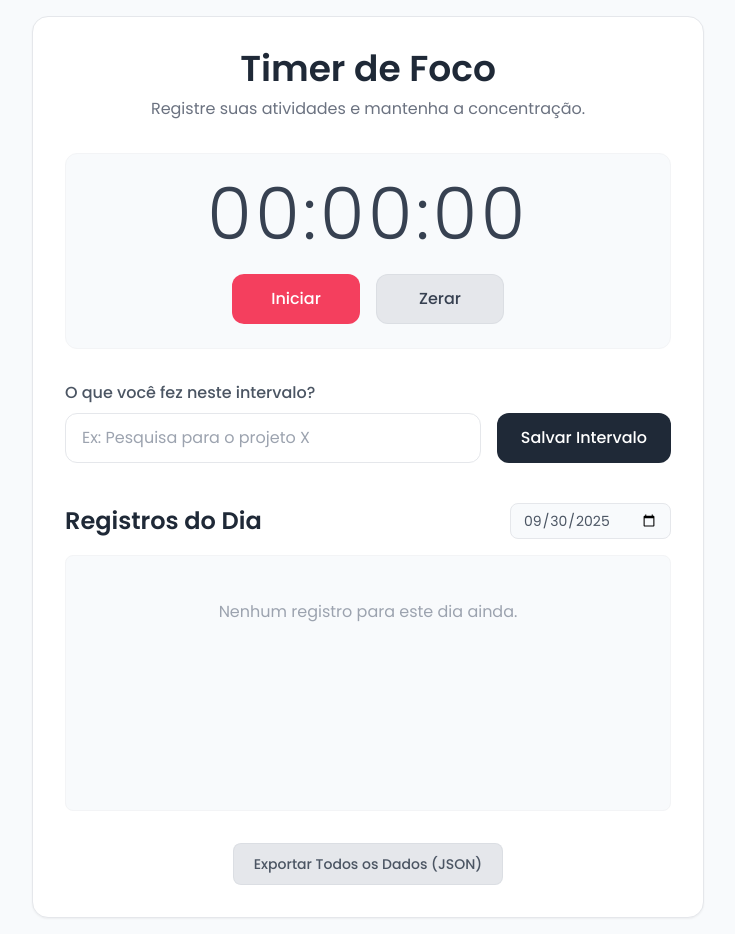
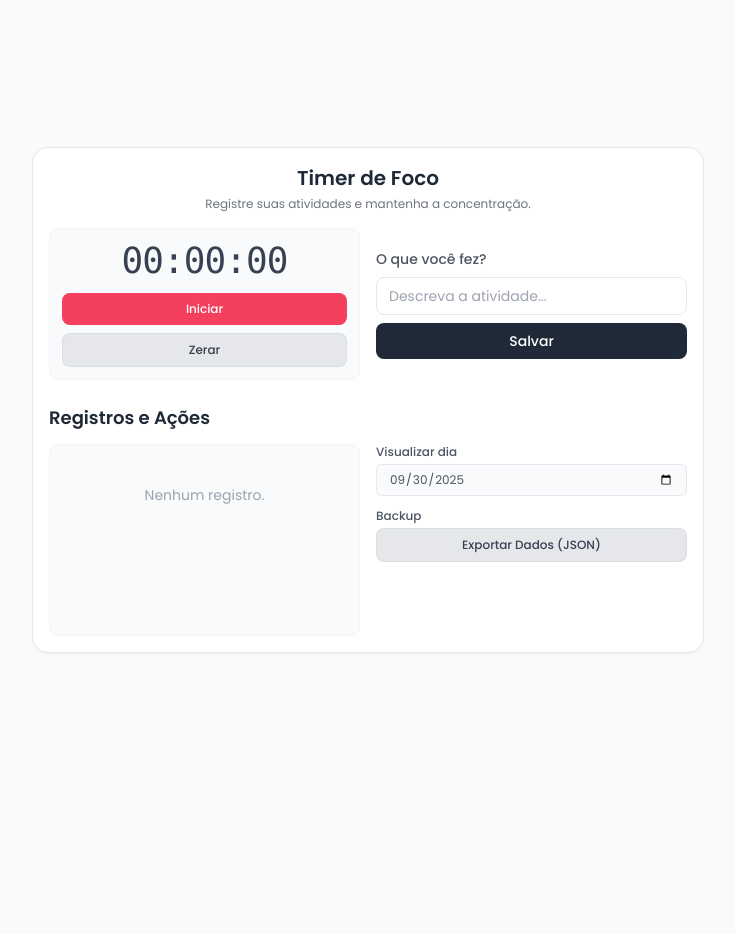
Before and after one commit to cynaramaira/timer, a plain HTML site: page index.html in a window 1280 px wide. Shown: the whole page, without its empty margins (272-1007 px from the left). After the commit the page ends 800 px from the top, so only its background shows below. Drawn offline with nearby package versions, Linux system fonts and the light colour scheme.

Commit message:
Update index.html

```diff
--- a/index.html
+++ b/index.html
@@ -2,7 +2,7 @@
 <html lang="pt-BR">
 <head>
     <meta charset="UTF-8">
-    <meta name="viewport" content="width=device-width, initial-scale=1.0">
+    <meta name="viewport" content="width=device-width, initial-scale-1.0">
     <title>Timer de Foco & Atividades</title>
     <script src="https://cdn.tailwindcss.com"></script>
     <link rel="preconnect" href="https://fonts.googleapis.com">
@@ -36,62 +36,71 @@
         }
     </style>
 </head>
-<body class="bg-slate-50 text-gray-700 flex items-center justify-center min-h-screen p-4">
+<body class="bg-slate-50 text-gray-700 flex items-center justify-center min-h-screen p-2 sm:p-4">
 
-    <div class="w-full max-w-2xl mx-auto bg-white rounded-2xl shadow-sm border border-gray-200 p-6 md:p-8">
+    <div class="w-full max-w-2xl mx-auto bg-white rounded-2xl shadow-sm border border-gray-200 p-4">
 
-        <header class="text-center mb-8">
-            <h1 class="text-3xl md:text-4xl font-semibold text-gray-800">Timer de Foco</h1>
-            <p class="text-gray-500 mt-2">Registre suas atividades e mantenha a concentração.</p>
+        <header class="text-center mb-4">
+            <h1 class="text-xl font-semibold text-gray-800">Timer de Foco</h1>
+            <p class="text-xs text-gray-500 mt-1">Registre suas atividades e mantenha a concentração.</p>
         </header>
 
         <main>
+            <div class="grid grid-cols-2 gap-4">
                 <!-- Seção do Timer -->
-            <div class="bg-slate-50 rounded-xl p-6 flex flex-col items-center border border-gray-100">
-                <div id="timer-display" class="text-5xl md:text-7xl font-light text-gray-700 tracking-wider">
+                <div class="bg-slate-50 rounded-lg p-3 flex flex-col items-center justify-center border border-gray-100 h-full">
+                    <div id="timer-display" class="text-4xl font-mono font-light text-gray-700 tracking-tight">
                         00:00:00
                     </div>
-                <div class="flex space-x-4 mt-6">
-                    <button id="start-pause-btn" class="px-8 py-3 bg-rose-500 hover:bg-rose-600 text-white font-medium rounded-xl transition-all duration-300 w-32 focus:outline-none focus:ring-2 focus:ring-offset-2 focus:ring-offset-slate-50 focus:ring-rose-400">
+                    <div class="flex flex-col space-y-2 mt-3 w-full">
+                        <button id="start-pause-btn" class="w-full py-2 bg-rose-500 hover:bg-rose-600 text-white font-medium rounded-lg transition-all duration-300 focus:outline-none focus:ring-2 focus:ring-offset-2 focus:ring-offset-slate-50 focus:ring-rose-400 text-xs">
                             Iniciar
                         </button>
-                    <button id="reset-btn" class="px-8 py-3 bg-gray-200 hover:bg-gray-300 text-gray-700 font-medium rounded-xl transition-all duration-300 w-32 border border-gray-300/50">
+                        <button id="reset-btn" class="w-full py-2 bg-gray-200 hover:bg-gray-300 text-gray-700 font-medium rounded-lg transition-all duration-300 border border-gray-300/50 text-xs">
                             Zerar
                         </button>
                     </div>
                 </div>
 
                 <!-- Seção de Registro -->
-            <div class="mt-8">
-                <label for="activity-input" class="block mb-2 font-medium text-gray-600">O que você fez neste intervalo?</label>
-                <div class="flex flex-col sm:flex-row gap-4">
-                    <input type="text" id="activity-input" placeholder="Ex: Pesquisa para o projeto X" class="flex-grow bg-white border border-gray-200 text-gray-800 rounded-xl px-4 py-3 focus:ring-2 focus:ring-rose-400 focus:border-rose-400 outline-none transition-all duration-300">
-                    <button id="save-btn" class="px-6 py-3 bg-gray-800 hover:bg-gray-700 text-white font-medium rounded-xl transition-all duration-300 flex-shrink-0">
-                        Salvar Intervalo
+                <div class="flex flex-col justify-center h-full">
+                    <label for="activity-input" class="block mb-2 text-sm font-medium text-gray-600">O que você fez?</label>
+                    <div class="flex flex-col gap-2">
+                        <input type="text" id="activity-input" placeholder="Descreva a atividade..." class="w-full bg-white border border-gray-200 text-gray-800 rounded-lg px-3 py-2 text-sm focus:ring-2 focus:ring-rose-400 focus:border-rose-400 outline-none transition-all duration-300">
+                        <button id="save-btn" class="w-full px-5 py-2 bg-gray-800 hover:bg-gray-700 text-white font-medium rounded-lg transition-all duration-300 text-sm">
+                            Salvar
                         </button>
                     </div>
                 </div>
+            </div>
+
 
             <!-- Seção dos Registros Salvos -->
-            <div class="mt-10">
-                <div class="flex justify-between items-center mb-4 flex-wrap gap-2">
-                    <h2 class="text-2xl font-semibold text-gray-800">Registros do Dia</h2>
-                    <input type="date" id="date-picker" class="bg-slate-50 border border-gray-200 text-gray-600 rounded-lg px-3 py-1.5 text-sm focus:ring-2 focus:ring-rose-400 outline-none">
-                </div>
-
-                <div id="log-container" class="bg-slate-50 rounded-lg p-3 h-64 overflow-y-auto border border-gray-100">
+            <div class="mt-6">
+                <h2 class="text-lg font-semibold text-gray-800 mb-3">Registros e Ações</h2>
+                <div class="grid grid-cols-2 gap-4">
+                    <!-- Coluna 1: Lista de Registros -->
+                    <div id="log-container" class="bg-slate-50 rounded-lg p-2 h-48 overflow-y-auto border border-gray-100">
                         <ul id="log-list" class="space-y-2">
                             <!-- Itens do log serão inseridos aqui -->
                         </ul>
-                     <p id="no-logs-message" class="text-gray-400 text-center mt-8">Nenhum registro para este dia ainda.</p>
+                        <p id="no-logs-message" class="text-sm text-gray-400 text-center mt-8">Nenhum registro.</p>
+                    </div>
+
+                    <!-- Coluna 2: Controles -->
+                    <div class="space-y-3">
+                        <div>
+                            <label for="date-picker" class="block mb-1 text-xs font-medium text-gray-600">Visualizar dia</label>
+                            <input type="date" id="date-picker" class="w-full bg-slate-50 border border-gray-200 text-gray-600 rounded-md px-3 py-1.5 text-xs focus:ring-2 focus:ring-rose-400 outline-none">
+                        </div>
+                        <div>
+                            <label class="block mb-1 text-xs font-medium text-gray-600">Backup</label>
+                            <button id="export-btn" class="w-full text-center px-4 py-2 bg-gray-200 hover:bg-gray-300 text-gray-700 font-medium rounded-lg transition-all duration-300 border border-gray-300/50 text-xs">
+                                Exportar Dados (JSON)
+                            </button>
                         </div>
                     </div>
-
-            <!-- Botão de Exportar -->
-            <div class="mt-8 text-center">
-                 <button id="export-btn" class="px-5 py-2.5 bg-gray-200 hover:bg-gray-300 text-gray-600 text-sm font-medium rounded-lg transition-all duration-300 border border-gray-300/50">
-                    Exportar Todos os Dados (JSON)
-                </button>
+                </div>
             </div>
         </main>
 
@@ -208,15 +217,15 @@
 
                 logsForDate.forEach((log, index) => {
                     const li = document.createElement('li');
-                    li.className = 'bg-white p-3 rounded-lg flex justify-between items-center animate-fade-in border border-gray-200/80';
+                    li.className = 'bg-white p-2.5 rounded-md flex justify-between items-center animate-fade-in border border-gray-200/80';
 
                     li.innerHTML = `
-                        <div class="flex items-center gap-4">
-                            <span class="font-medium text-rose-600 text-base">${log.time}</span>
-                            <span class="text-gray-600 text-sm">${log.description}</span>
+                        <div class="flex items-center gap-3">
+                            <span class="font-medium text-rose-600 text-sm">${log.time}</span>
+                            <span class="text-gray-600 text-xs">${log.description}</span>
                         </div>
                         <button data-index="${index}" class="delete-btn text-gray-400 hover:text-red-500 p-1 rounded-full transition-colors">
-                            <svg xmlns="http://www.w3.org/2000/svg" class="h-5 w-5 pointer-events-none" fill="none" viewBox="0 0 24 24" stroke="currentColor" stroke-width="2">
+                            <svg xmlns="http://www.w3.org/2000/svg" class="h-4 w-4 pointer-events-none" fill="none" viewBox="0 0 24 24" stroke="currentColor" stroke-width="2">
                                 <path stroke-linecap="round" stroke-linejoin="round" d="M6 18L18 6M6 6l12 12" />
                             </svg>
                         </button>
@@ -229,7 +238,7 @@
                 const description = activityInput.value.trim();
                 // Reset visual feedback
                 activityInput.classList.remove('ring-2', 'ring-red-400');
-                activityInput.placeholder = 'Ex: Pesquisa para o projeto X';
+                activityInput.placeholder = 'Descreva a atividade...';
 
                 if (!description) {
                     activityInput.classList.add('ring-2', 'ring-red-400');
@@ -307,8 +316,9 @@
                 exportBtn.addEventListener('click', exportData);
 
                 logList.addEventListener('click', (e) => {
-                   if (e.target && e.target.classList.contains('delete-btn')) {
-                       const index = parseInt(e.target.getAttribute('data-index'), 10);
+                   if (e.target && (e.target.classList.contains('delete-btn') || e.target.closest('.delete-btn'))) {
+                       const button = e.target.closest('.delete-btn');
+                       const index = parseInt(button.getAttribute('data-index'), 10);
                        deleteLog(index);
                    }
                 });
```
Lines whose indentation alone changed are shown as unchanged.
